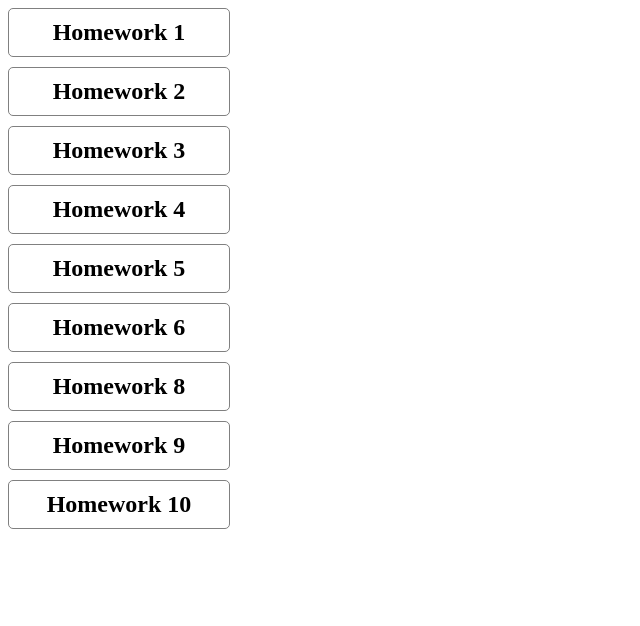
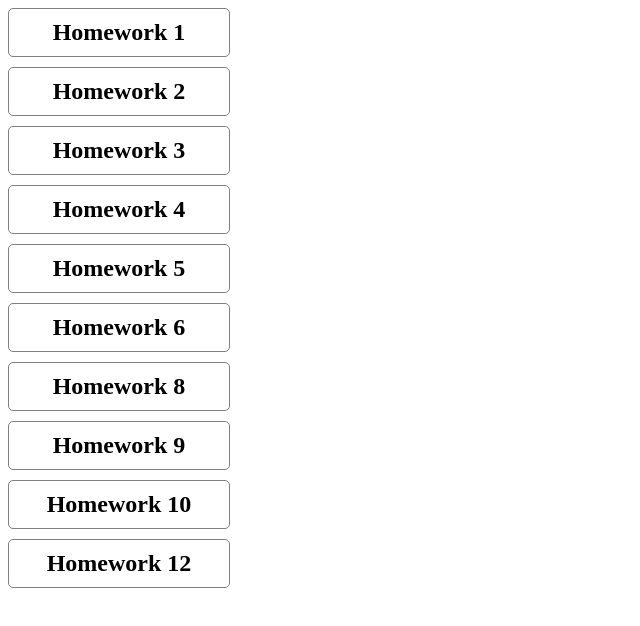
Before and after one commit to VSanotskyi/homework-okten, a website: page index.html in a window 1280 px wide. Shown: the whole page, without its empty margins (0-640 px from the left). Drawn offline with Linux system fonts and the light colour scheme.

Commit message:
hw-12-add-link

```diff
--- a/index.html
+++ b/index.html
@@ -44,5 +44,6 @@
 <a href="./hw-8/index.html">Homework 8</a>
 <a href="./hw-9/index.html">Homework 9</a>
 <a href="./hw-10/index.html">Homework 10</a>
+<a href="./hw-12/index.html">Homework 12</a>
 </body>
 </html>
```
